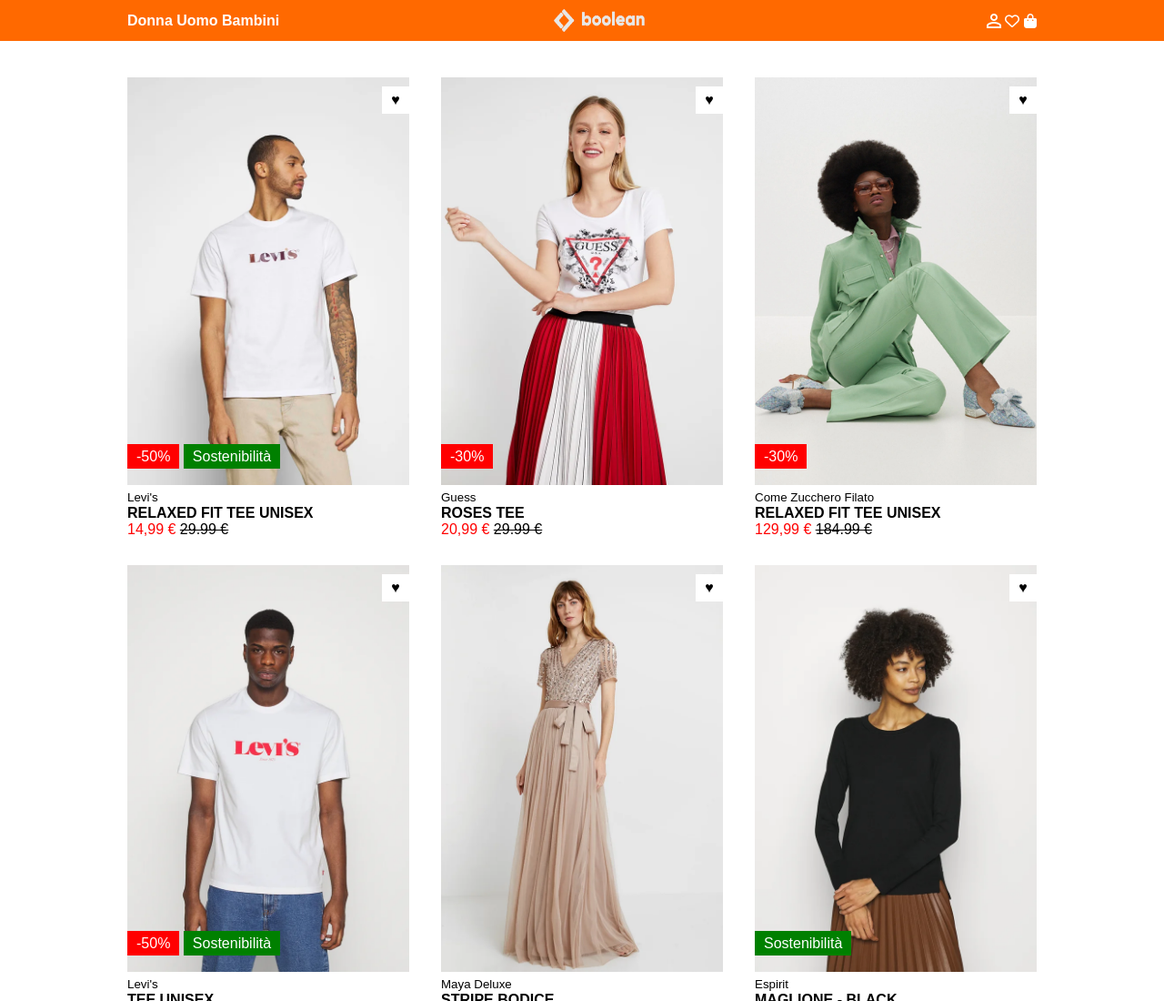
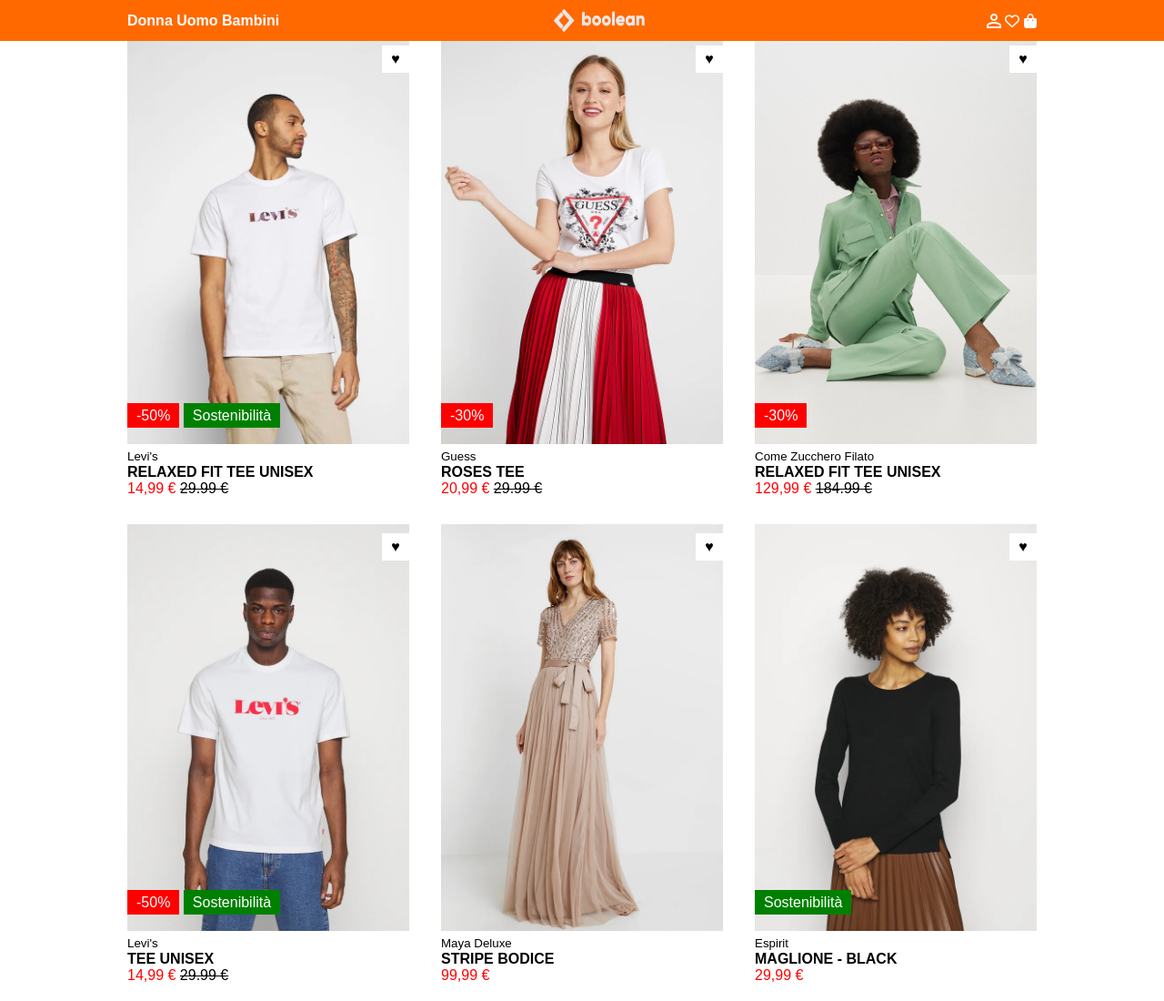
Before and after one commit to GiuseppeCassone/html-css-boolando, a plain HTML site: page index.html in a window 1280 px wide. Shown: the top 1100 px of the page at 91% size. Drawn offline with Linux system fonts and the light colour scheme.

Commit message:
corretto il fixed della navbar

```diff
--- a/css/style.css
+++ b/css/style.css
@@ -15,10 +15,12 @@ body{
 
 nav{
     width: 100%;;
-    /* position: fixed;
-    top: 0; */
+    position: fixed;
+    top: 0;
+    left: 0;
+    z-index: 1;
 
-    /* margin-bottom: 40px; */
+    margin-bottom: 40px;
 
     background-color: #FF6900;
 }
```
